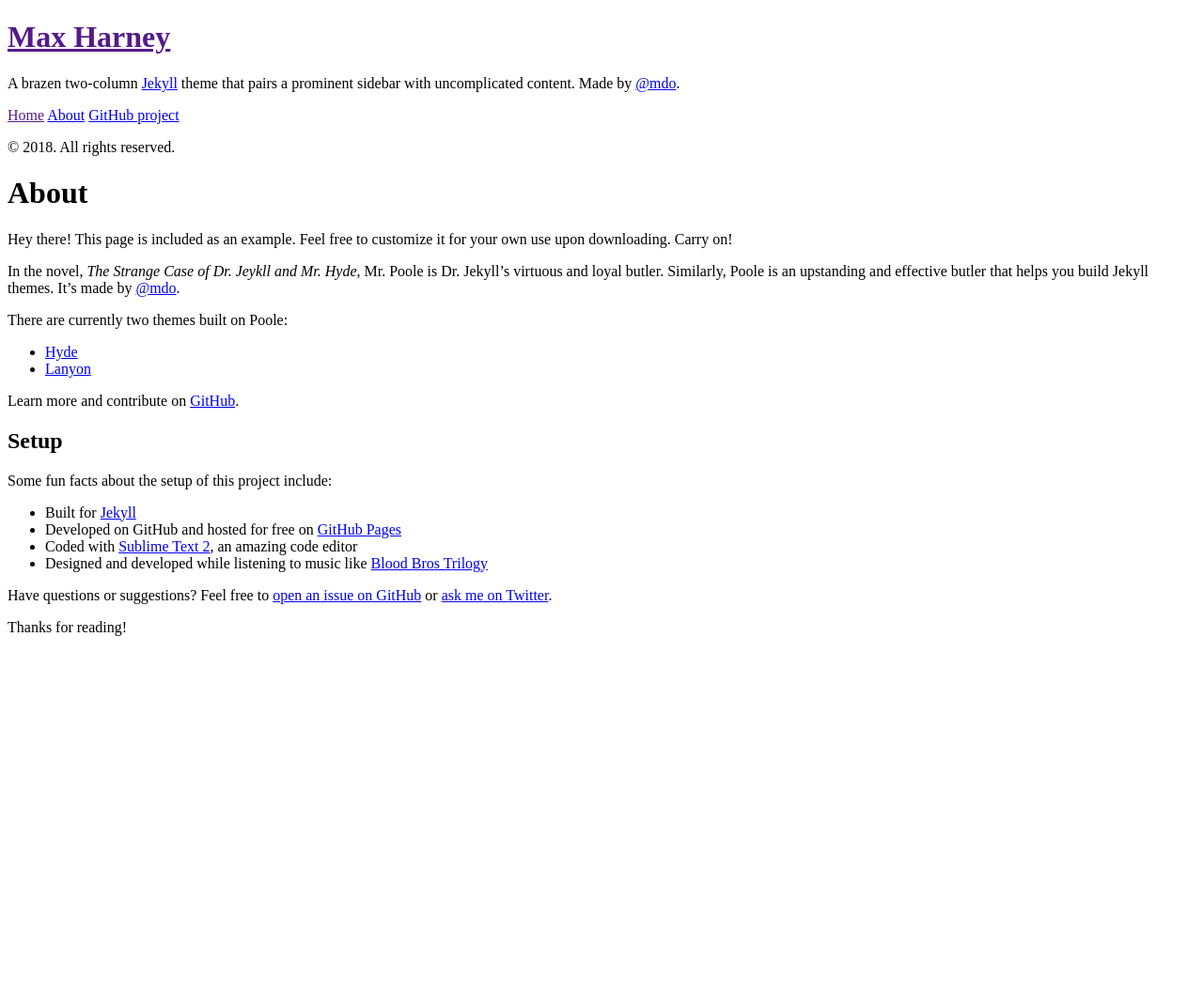
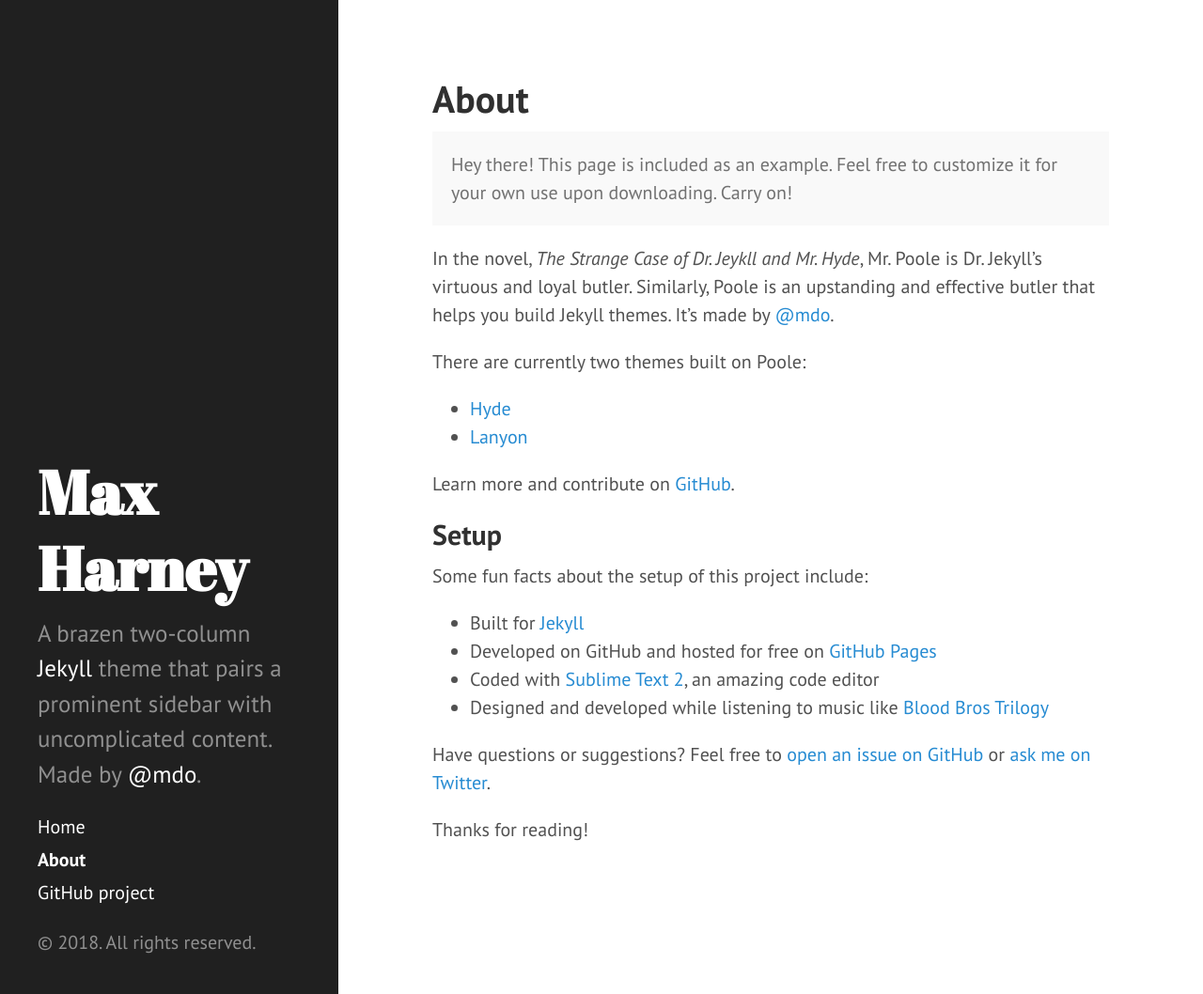
Before and after one commit to maxharney/maxharney.com, a Jekyll site: the page built from about.md, in a window 1280 px wide and 1058 px high. Shown: the whole window at 94% size. Built offline with Jekyll 4.4.1, drawn with Linux system fonts in a browser that asks for light colours.

Commit message:
Fixing base url for best practices

```diff
--- a/404.html
+++ b/404.html
@@ -6,5 +6,5 @@ permalink: 404.html
 
 <div class="page">
   <h1 class="page-title">404: Page not found</h1>
-  <p class="lead">Sorry, we've misplaced that URL or it's pointing to something that doesn't exist. <a href="{{ site.baseurl }}">Head back home</a> to try finding it again.</p>
+  <p class="lead">Sorry, we've misplaced that URL or it's pointing to something that doesn't exist. <a href="{{ site.baseurl }}/">Head back home</a> to try finding it again.</p>
 </div>
--- a/_config.yml
+++ b/_config.yml
@@ -9,7 +9,7 @@ permalink:        pretty
 title:            Max Harney
 tagline:          'A Jekyll theme'
 description:      'A brazen two-column <a href="http://jekyllrb.com" target="_blank">Jekyll</a> theme that pairs a prominent sidebar with uncomplicated content. Made by <a href="https://twitter.com/mdo" target="_blank">@mdo</a>.'
-baseurl:          /
+baseurl:
 
 author:
   name:           'Max Harney'
--- a/_includes/head.html
+++ b/_includes/head.html
@@ -1,5 +1,4 @@
 <head>
-  <base href="{{site.baseurl}}">
   <link href="http://gmpg.org/xfn/11" rel="profile">
   <meta http-equiv="X-UA-Compatible" content="IE=edge">
   <meta http-equiv="content-type" content="text/html; charset=utf-8">
@@ -16,14 +15,14 @@
   </title>
 
   <!-- CSS -->
-  <link rel="stylesheet" href="{{ site.baseurl }}public/css/poole.css">
-  <link rel="stylesheet" href="{{ site.baseurl }}public/css/syntax.css">
-  <link rel="stylesheet" href="{{ site.baseurl }}public/css/hyde.css">
+  <link rel="stylesheet" href="{{ site.baseurl }}/public/css/poole.css">
+  <link rel="stylesheet" href="{{ site.baseurl }}/public/css/syntax.css">
+  <link rel="stylesheet" href="{{ site.baseurl }}/public/css/hyde.css">
   <link rel="stylesheet" href="http://fonts.googleapis.com/css?family=PT+Sans:400,400italic,700|Abril+Fatface">
 
   <!-- Icons -->
-  <link rel="apple-touch-icon-precomposed" sizes="144x144" href="{{ site.baseurl }}public/apple-touch-icon-144-precomposed.png">
-  <link rel="shortcut icon" href="{{ site.baseurl }}public/favicon.ico">
+  <link rel="apple-touch-icon-precomposed" sizes="144x144" href="{{ site.baseurl }}/public/apple-touch-icon-144-precomposed.png">
+  <link rel="shortcut icon" href="{{ site.baseurl }}/public/favicon.ico">
 
   <!-- RSS -->
   <link rel="alternate" type="application/rss+xml" title="RSS" href="/atom.xml">
--- a/index.html
+++ b/index.html
@@ -21,15 +21,15 @@ title: Home
 
 <div class="pagination">
   {% if paginator.next_page %}
-    <a class="pagination-item older" href="{{ site.baseurl }}page{{paginator.next_page}}">Older</a>
+    <a class="pagination-item older" href="{{ site.baseurl }}/page{{paginator.next_page}}">Older</a>
   {% else %}
     <span class="pagination-item older">Older</span>
   {% endif %}
   {% if paginator.previous_page %}
     {% if paginator.page == 2 %}
-      <a class="pagination-item newer" href="{{ site.baseurl }}">Newer</a>
+      <a class="pagination-item newer" href="{{ site.baseurl }}/">Newer</a>
     {% else %}
-      <a class="pagination-item newer" href="{{ site.baseurl }}page{{paginator.previous_page}}">Newer</a>
+      <a class="pagination-item newer" href="{{ site.baseurl }}/page{{paginator.previous_page}}">Newer</a>
     {% endif %}
   {% else %}
     <span class="pagination-item newer">Newer</span>
```
